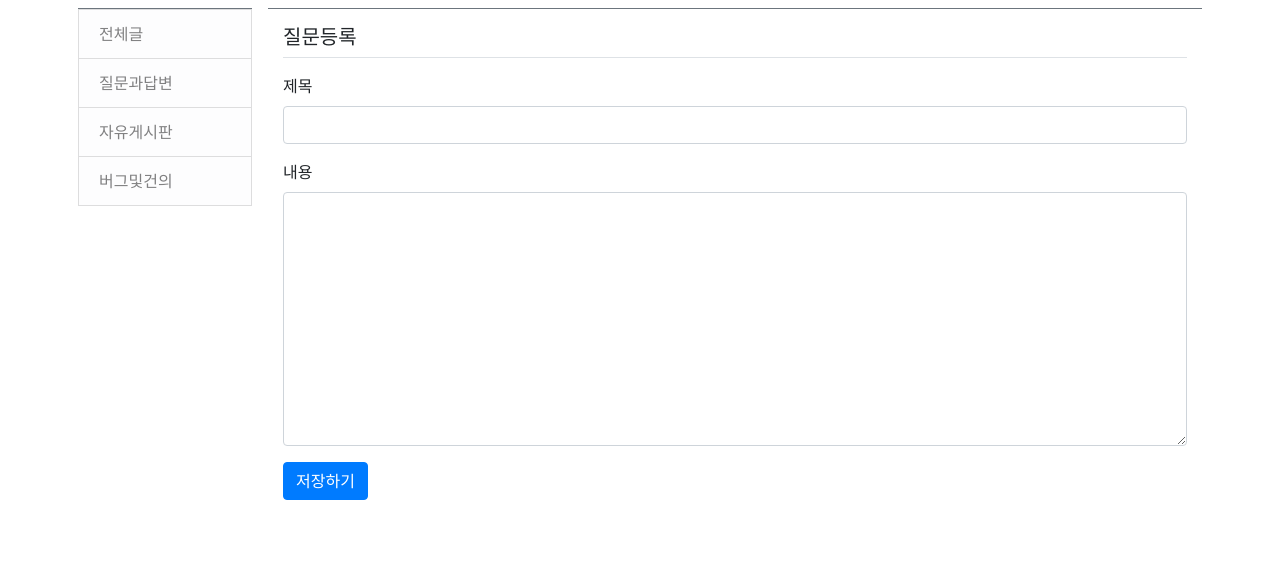
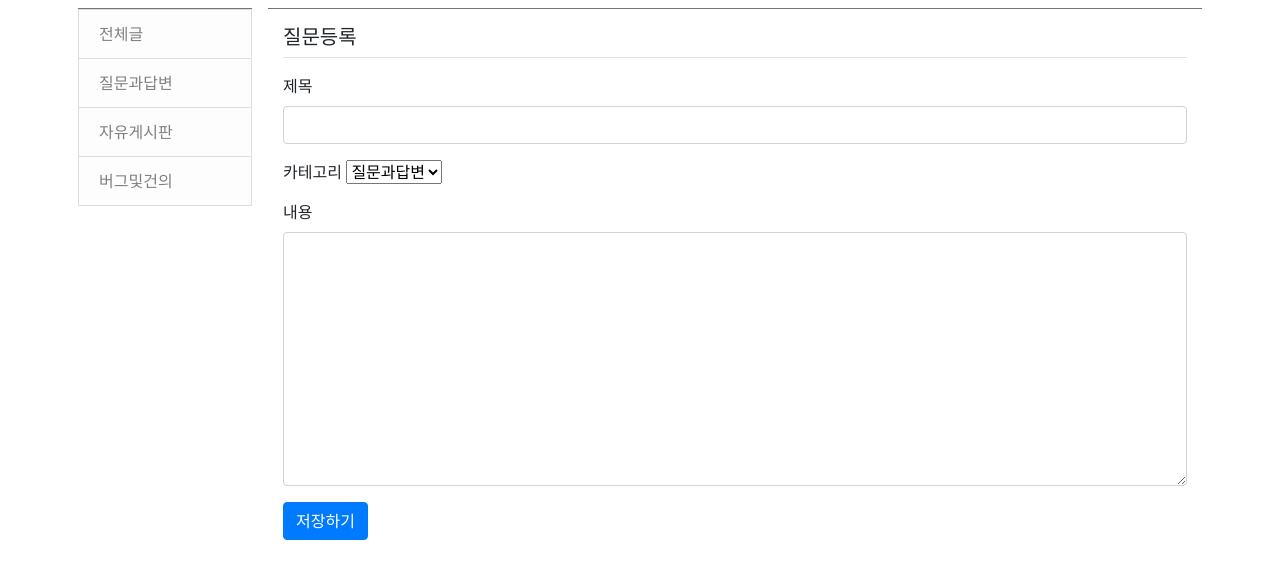
Before and after one commit to yujongyeop/django_study, a Django app: page /pybo/question/create/ in a window 1280 px wide. Shown: the part 57-636 px from the top of the page. Run offline with Django 4.2, Linux system fonts and the light colour scheme; the visitor is signed in with stand-in values (Sample User, id 1); parts of the project's set-up code (start-up, migrations or seed data) failed here and were passed over; some libraries are stand-ins or nearby versions.

Commit message:
사이드바 및 게시판 구현

```diff
--- a/pybo/forms.py
+++ b/pybo/forms.py
@@ -5,10 +5,11 @@
 class QuestionForm(forms.ModelForm):
     class Meta:
         model = Question
-        fields = ['subject', 'content']
+        fields = ['subject', 'content', 'category']
         labels = {
             'subject': '제목',
-            'content': '내용'
+            'content': '내용',
+            'category': '카테고리',
         }
 
 
--- a/pybo/models.py
+++ b/pybo/models.py
@@ -8,6 +8,7 @@ class Question(models.Model):
     modify_date = models.DateTimeField(null=True, blank=True)
     content = models.TextField()
     create_date = models.DateTimeField()
+    category = models.TextField(null=True, blank=True)
     voter = models.ManyToManyField(User, related_name='voter_question')
 
     def __str__(self):
@@ -18,7 +19,6 @@ class Answer(models.Model):
     author = models.ForeignKey(User, on_delete=models.CASCADE, related_name='auth_answer')
     modify_date = models.DateTimeField(null=True, blank=True)
     question = models.ForeignKey(Question, on_delete=models.CASCADE)
-    category = models.ForeignKey(Category, on_delete=models.CASCADE, related_name='category_question')
     content = models.TextField()
     create_date = models.DateTimeField()
     voter = models.ManyToManyField(User, related_name='voter_answer')
--- a/pybo/urls.py
+++ b/pybo/urls.py
@@ -12,7 +12,7 @@ urlpatterns = [
     path('question/create/', question_views.question_create, name='question_create'),
     path('question/modify/<int:question_id>/', question_views.question_modify, name='question_modify'),
     path('question/delete/<int:question_id>/', question_views.question_delete, name='question_delete'),
-    path('QnA/', question_views.question_list, name='question_list'),
+    path('<str:category_name>/', question_views.category_list, name='category_list'),
 
     # answer_views.py
     path('answer/create/<int:question_id>/', answer_views.answer_create, name="answer_create"),
--- a/pybo/views/question_views.py
+++ b/pybo/views/question_views.py
@@ -27,7 +27,7 @@ def question_create(request):
     return render(request, 'pybo/question_form.html', context)
 
 
-def question_list(request, category_name):
+def category_list(request, category_name):
     """
     카테고리
     """
@@ -35,7 +35,7 @@ def question_list(request, category_name):
     kw = request.GET.get('kw', '')
     so = request.GET.get('so', 'recent')
 
-    _question_list = Question.objects.filter()
+    _question_list = Question.objects.filter(category__icontains=category_name)
 
     if kw:
         _question_list = _question_list.filter(
@@ -49,7 +49,7 @@ def question_list(request, category_name):
     paginator = Paginator(_question_list, 25)
     page_obj = paginator.get_page(page)
 
-    context = {'question_list': page_obj, 'page': page, 'so': so, 'kw': kw}
+    context = {'question_list': page_obj, 'page': page, 'so': so, 'kw': kw, 'category': category_name}
     return render(request, 'pybo/question_list.html', context)
 
 
--- a/templates/pybo/question_form.html
+++ b/templates/pybo/question_form.html
@@ -20,6 +20,14 @@
                 <label for="subject">제목</label>
                 <input type = "text" class = "form-control" name="subject" id="subject" value="{{form.subject.value|default_if_none:''}}">
             </div>
+            <div class ="form-group">
+                <lable for="category">카테고리</lable>
+                <select name="category" id="category">
+                    <option value="QnA">질문과답변</option>
+                    <option value="free" id="free">자유게시판</option>
+                    <option value="BnS" id="BnS">버그및건의</option>
+                </select>
+            </div>
             <div class="form-group">
                 <label for="content">내용</label>
                 <textarea class="form-control" name="content" id="content" rows="10">{{form.content.value|default_if_none:'' }}</textarea>
--- a/templates/sidebar.html
+++ b/templates/sidebar.html
@@ -1,8 +1,8 @@
 <nav id="sidebar" class="border-top border-secondary">
     <div class="list-group">
         <a class="rounded-0 list-group-item list-group-item-action list-group-item-light" href="{% url 'pybo:index' %}">전체글</a>
-        <a class="rounded-0 list-group-item list-group-item-action list-group-item-light" href="{% url 'pybo:question_list' 'QnA' %}">질문과답변</a>
-        <a class="rounded-0 list-group-item list-group-item-action list-group-item-light" href="{% url 'pybo:index' %}">자유게시판</a>
-        <a class="rounded-0 list-group-item list-group-item-action list-group-item-light" href="#">버그및건의</a>
+        <a class="rounded-0 list-group-item list-group-item-action list-group-item-light" href="{% url 'pybo:category_list' 'QnA' %}">질문과답변</a>
+        <a class="rounded-0 list-group-item list-group-item-action list-group-item-light" href="{% url 'pybo:category_list' 'free' %}">자유게시판</a>
+        <a class="rounded-0 list-group-item list-group-item-action list-group-item-light" href="{% url 'pybo:category_list' 'BnS' %}">버그및건의</a>
     </div>
 </nav>
```
Also changed, not shown: templates/pybo/question_list.html (+8 -0 lines).
